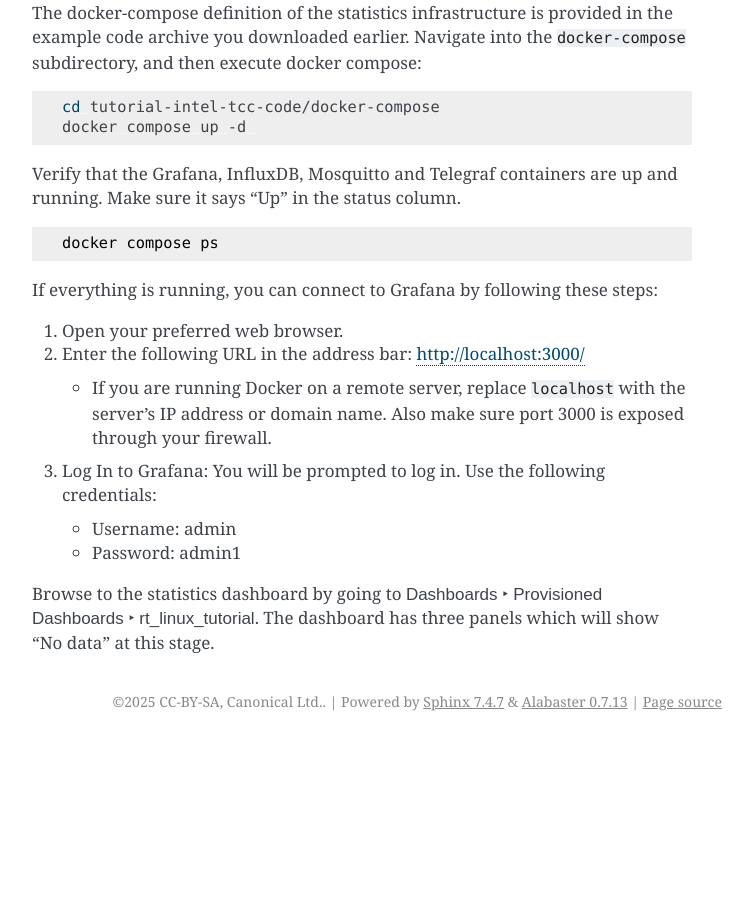
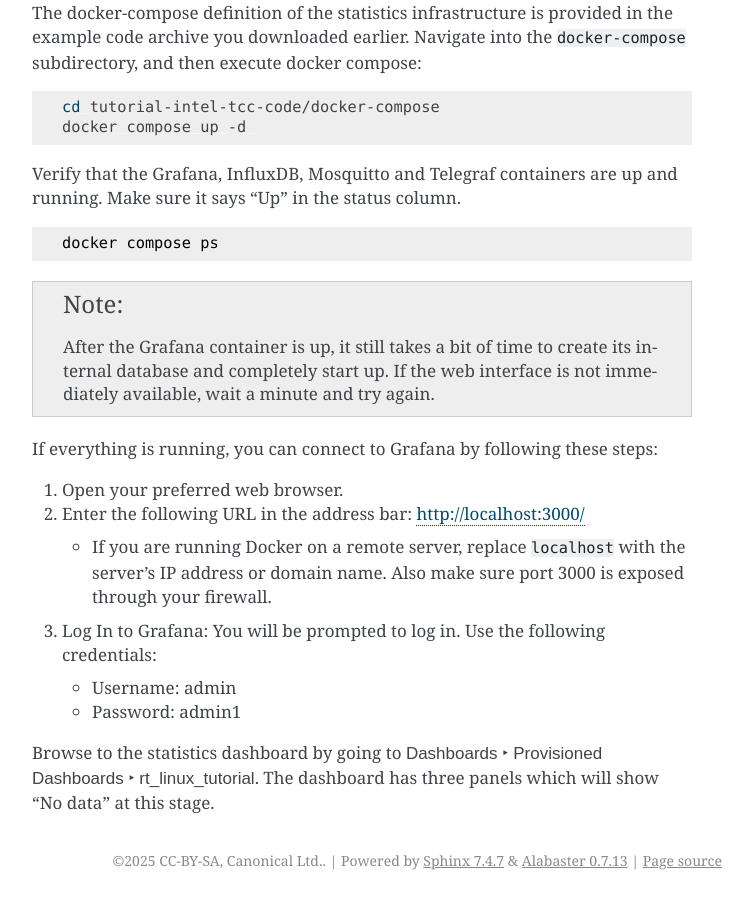
Before and after one commit to canonical/real-time-ubuntu-docs, a Sphinx documentation site: the page built from docs/tutorial/intel-tcc/preparation.md, in a window 1280 px wide and 900 px high, scrolled down 1599 px. Shown: the whole window, without its empty margins (388-1141 px from the left). Built offline with Sphinx 7.4.7, drawn with Linux system fonts in a browser that asks for light colours; before the commit the page ends 2340 px from its top, so only the background shows below that.

Commit message:
Change Grafana slow startup comment to a note
Signed-off-by: JP Meijers <jp.meijers@canonical.com>

````diff
--- a/docs/tutorial/intel-tcc/preparation.md
+++ b/docs/tutorial/intel-tcc/preparation.md
@@ -89,7 +89,10 @@
 docker compose ps
 ```
 
-<!-- Grafana can take a minute or two to process all the database migrations when it starts up for the first time -->
+```{note}
+After the Grafana container is up, it still takes a bit of time to create its internal database and completely start up.
+If the web interface is not immediately available, wait a minute and try again.
+```
 
 If everything is running, you can connect to Grafana by following these steps:
 1. Open your preferred web browser.
````
